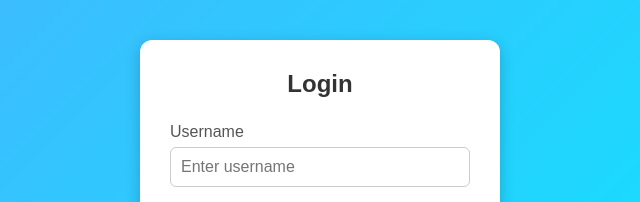
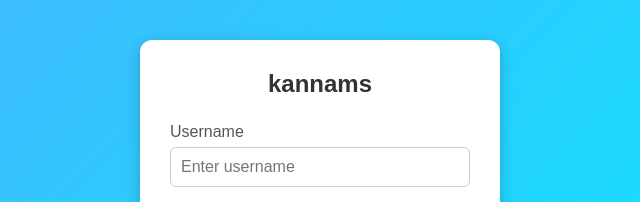
Before and after one commit to varshu2107/varshu, a plain HTML site: page index.html in a window 1280 px wide. Shown: the part 184-386 px from the top of the page, 320-960 px from the left. Drawn offline with Linux system fonts and the light colour scheme.

Commit message:
Update index.html

```diff
--- a/index.html
+++ b/index.html
@@ -10,7 +10,7 @@
 
     <div class="login-container">
         <form class="login-form">
-            <h2>Login</h2>
+            <h2>kannams</h2>
 
             <div class="input-group">
                 <label for="username">Username</label>
```
